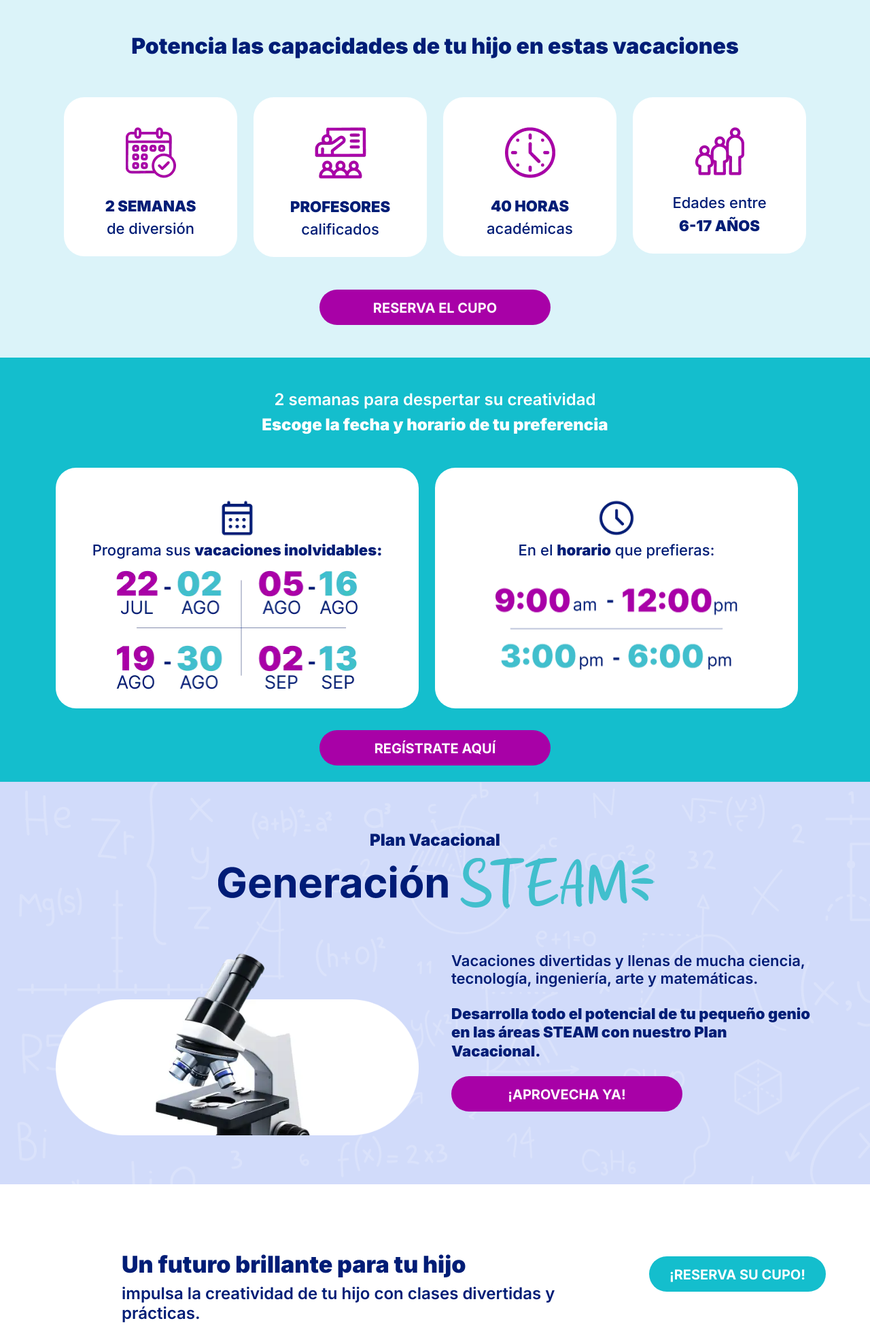
After one commit to suchmolin/planVacacionalBM, a PHP site: page /secc_BM.php in a window 1280 px wide. The commit adds this page. Shown: the top 1949 px of the page at 68% size. Run offline with PHP 8.4, Linux system fonts and the light colour scheme.

Commit message:
esperando recursos

```diff
--- a/a_header_b.php
+++ b/a_header_b.php
@@ -86,3 +86,7 @@ window.dataLayer = window.dataLayer || [];
 
 
     <link rel="preload" href="https://cdnjs.cloudflare.com/ajax/libs/font-awesome/6.5.2/css/all.min.css" as="style" onload="this.onload=null;this.rel='stylesheet'">
+
+
+
+    <link rel="stylesheet" href="https://unpkg.com/flickity@2/dist/flickity.min.css">
--- a/css/style_plan.css
+++ b/css/style_plan.css
@@ -2413,6 +2413,14 @@ margin-top: 60px;
 
             @media (max-width: 350px)
             {
+
+
+                .btn-p_a_s {width: 210px;
+                    height: 22px;
+                    font-size: 10px;
+                    padding-top: 4px;}
+
+
             .btn-primary_alt_short_wwhite_a_mora {     /* no los estoy variando */
                 width: 210px;
                 height: 22px;
@@ -2438,6 +2446,17 @@ margin-top: 60px;
 
             @media (min-width: 351px) and (max-width: 560px)
             {
+
+
+.btn-p_a_s {
+
+    width: 240px;
+    height: 32px;
+    font-size: 14px;
+    padding-top: 6px;
+
+}
+
             .btn-primary_alt_short_wwhite_a_mora {
                 width: 240px;
                 height: 32px;
@@ -2464,6 +2483,20 @@ margin-top: 60px;
 
             @media (min-width: 561px)
             {
+
+
+
+                .btn-p_a_s {
+
+                    width: 260px;
+                height: 52px;
+                font-size: 20px;
+                padding-top: 12px;
+
+                }
+
+
+
             .btn-primary_alt_short_wwhite_a_mora {
                 width: 340px;
                 height: 52px;
@@ -2514,6 +2547,51 @@ margin-top: 60px;
                     color: #001D76;
 
                 }
+
+
+
+
+
+
+
+                .btn-p_a_s {
+
+
+                    background-color: #14becd;
+                    color: white;
+                    border: none;   /*los botones siempre tienen un borde por defecto, quitarlo */
+
+                    font-weight: bold;  /* para que quedan mas gruesas */
+
+                    cursor: pointer;
+                    transition: all 1s ease;
+                    border-radius: 30px;
+
+                    }
+
+
+                    .btn-p_a_s:hover {
+
+                        background-color: #a801a7;
+                        color: white;
+
+                    }
+
+
+
+
+
+
+
+
+
+
+
+
+
+
+
+
 
 
 
--- a/f_footer_b.php
+++ b/f_footer_b.php
@@ -13,13 +13,17 @@
             <div class="row g-5">
 
 
-                <div class="col-lg-4 col-md-4 text_color_cc">
-                    <h4 class="azul_logo_text mb-3 t_ebold">Planes</h4>
+            <div class="col-lg-4 col-md-4">
+                    <h4 class="azul_logo_text mb-2 t_ebold"></h4>
 
 
-                    <a class="btn btn-link t_bold" href="#generacion"><span class="azul_logo_text">Generación STEAM</span></a>
-                    <a class="btn btn-link t_bold" href="#genios"><span class="azul_logo_text">Genios Matemáticos</span></a>
-                    <a class="btn btn-link t_bold" href="#grandes"><span class="azul_logo_text">Grandes Financieros</span></a>
+
+<a href="#homerr" class="navbar-brand d-flex align-items-left px-2 ">
+
+<img loading="lazy" src="img_logos/logo.webp" class="img-fluid" alt="Boostermath" width="160" height="51">
+
+</a>
+
 
 
                 </div>
@@ -57,12 +61,12 @@
 
                     </div>
 
-
+<!--
 <a href="#homerr" class="navbar-brand d-flex align-items-left px-2 ">
 
 <img loading="lazy" src="img_logos/logo.webp" class="img-fluid" alt="Boostermath" width="160" height="51">
 
-</a>
+</a>  -->
 
 
 
@@ -126,6 +130,6 @@
 
     <script src="00_sweetalerts/sweetalert2.all.min.js"></script>
 
-
+    <script src="https://unpkg.com/flickity@2/dist/flickity.pkgd.min.js"></script>
 
 </html>
--- a/index.php
+++ b/index.php
@@ -1,7 +1,7 @@
 <?php
 
 
- header("Location: planvacacional");
+ /* header("Location: planvacacional");  */
 
 
 ?>
--- a/planvacacional.php
+++ b/planvacacional.php
@@ -313,7 +313,7 @@ $la_hora = date("h:i:sa");  */
 
 
 
-    <section class="img-fluid back_azul_mora_ll" style="background-image:url('img_plan/math-bg-20.webp'); margin-bottom: 50px;"  >
+<section class="img-fluid back_azul_mora_ll" style="background-image:url('img_plan/math-bg-20.webp'); margin-bottom: 50px;"  >
 
 
 
--- /dev/null
+++ b/secc_BM.php
@@ -0,0 +1,511 @@
+<?php
+
+$dt = new DateTime("now", new DateTimeZone('America/Caracas'));
+
+$hoy_es = $dt->format('d-m-Y h:i:sa');
+
+
+?>
+
+
+
+<?php include ("a_header_b.php"); ?>
+
+<title>Plan Vacacional | Generación STEAM 2024</title>
+<link rel="canonical" href="https://www.boostermath.com/planvacacional">
+
+<meta content="" name="keywords">
+
+
+<meta content="Únete a nuestro Plan Vacacional Generación STEAM. Explora el mundo de la Ciencia, Tecnología, Ingeniería, Arte y Matemáticas de una manera divertida." name="description">
+
+
+
+</head>
+
+
+
+<body>
+
+    <!-- Spinner Start -->
+    <div id="spinner" class="show bg-white position-fixed translate-middle w-100 vh-100 top-50 start-50 d-flex align-items-center justify-content-center">
+        <div class="spinner-border text-primary" style="width: 3rem; height: 3rem;" role="status">
+            <span class="sr-only">Cargando...</span>
+        </div>
+    </div>
+    <!-- Spinner End -->
+
+
+
+
+    <section class="img-fluid back_turque_h_light">
+
+<div class="text-center wow fadeInUp" data-wow-delay="0.1s">
+
+<!-- <span class="text_color_aa cont_small" >Programa la fecha de unas <b>vacaciones inolvidables</b> para tus hijos:</span> -->
+
+<h2 class="text_color_aa mt-5 "><b class="t_ebold">Potencia las capacidades de tu hijo en estas vacaciones</b></h2>
+
+
+     </div>
+
+
+
+    <!-- Service Start -->
+    <div class="container-xxl  py-5"  >
+        <div class="container" style=" align-items: center;
+    justify-content: center; display:flex;" >
+
+
+
+            <div class="col-12 row g-4">
+
+
+
+                <div class="col-lg-3 col-6 wow   fadeInUp" data-wow-delay="0.1s" >
+                    <div id="calendarioz_a"  class="service-item text-center pt-3" style="border-radius: 30px; ">
+                        <div class="p-4">
+
+<img loading="lazy" id="calendarImage_a" class="mt-1" src="img_plan/calendar.webp" width="74" height="75" alt="Icono Calendario" ><br><br>
+
+                            <span class="text_color_aa cont_cajetillas" ><b class="t_ebold">2 SEMANAS</b></span><br>
+                            <span class="text_color_aa cont_cajetillas t_medium" >de diversión</span>
+
+                        </div>
+                    </div>
+                </div>
+
+
+                <script>
+    document.getElementById('calendarioz_a').addEventListener('mouseenter', function() {
+        document.getElementById('calendarImage_a').src = 'img_plan/calendar_w.png'; // Cambia 'nuevo_calendar.webp' por el nombre de tu nueva imagen
+    });
+
+    document.getElementById('calendarioz_a').addEventListener('mouseleave', function() {
+        document.getElementById('calendarImage_a').src = 'img_plan/calendar.webp'; // Restablece a la imagen original
+    });
+</script>
+
+
+
+
+                <div class="col-lg-3 col-6 wow fadeInUp" data-wow-delay="0.3s">
+                    <div id="calendarioz_b" class="service-item text-center pt-3" style="border-radius: 30px; " >
+                        <div class="p-4">
+
+                        <img loading="lazy" id="calendarImage_b" class="mt-1" src="img_plan/teacher.webp" width="76" height="76"  alt="Icono Profesor dando clases en Plan Vacacional" ><br><br>
+
+<span class="text_color_aa cont_cajetillas" ><b class="t_ebold">PROFESORES</b></span><br>
+<span class="text_color_aa cont_cajetillas t_medium" >calificados</span>
+
+                        </div>
+                    </div>
+                </div>
+
+
+
+                <script>
+    document.getElementById('calendarioz_b').addEventListener('mouseenter', function() {
+        document.getElementById('calendarImage_b').src = 'img_plan/teacher_w.png'; // Cambia 'nuevo_calendar.webp' por el nombre de tu nueva imagen
+    });
+
+    document.getElementById('calendarioz_b').addEventListener('mouseleave', function() {
+        document.getElementById('calendarImage_b').src = 'img_plan/teacher.webp'; // Restablece a la imagen original
+    });
+</script>
+
+
+
+                <div class="col-lg-3 col-6 wow fadeInUp" data-wow-delay="0.5s">
+                    <div id="calendarioz_c" class="service-item text-center pt-3" style="border-radius: 30px; ">
+                        <div class="p-4">
+
+                        <img loading="lazy" id="calendarImage_c" class="mt-1" src="img_plan/clock.webp" width="74" height="75"  alt="Icono Reloj" ><br><br>
+
+<span class="text_color_aa cont_cajetillas" ><b class="t_ebold">40 HORAS</b></span><br>
+<span class="text_color_aa cont_cajetillas t_medium" >académicas</span>
+
+                        </div>
+                    </div>
+                </div>
+
+
+
+
+                <script>
+    document.getElementById('calendarioz_c').addEventListener('mouseenter', function() {
+        document.getElementById('calendarImage_c').src = 'img_plan/clock_w.png'; // Cambia 'nuevo_calendar.webp' por el nombre de tu nueva imagen
+    });
+
+    document.getElementById('calendarioz_c').addEventListener('mouseleave', function() {
+        document.getElementById('calendarImage_c').src = 'img_plan/clock.webp'; // Restablece a la imagen original
+    });
+</script>
+
+
+
+                <div class="col-lg-3 col-6 wow fadeInUp" data-wow-delay="0.7s">
+                    <div id="calendarioz_d" class="service-item text-center pt-3" style="border-radius: 30px; ">
+                        <div class="p-4" >
+
+                        <img loading="lazy" id="calendarImage_d" class="mt-1" src="img_plan/age.webp" width="72" height="71" alt="Icono diferentes edades" ><br><br>
+
+<span class="text_color_aa cont_cajetillas t_medium" >Edades entre</span><br>
+<span class="text_color_aa cont_cajetillas" ><b class="t_ebold">6-17 AÑOS</b></span>
+
+                        </div>
+                    </div>
+                </div>
+
+
+
+
+                <script>
+    document.getElementById('calendarioz_d').addEventListener('mouseenter', function() {
+        document.getElementById('calendarImage_d').src = 'img_plan/age_w.png'; // Cambia 'nuevo_calendar.webp' por el nombre de tu nueva imagen
+    });
+
+    document.getElementById('calendarioz_d').addEventListener('mouseleave', function() {
+        document.getElementById('calendarImage_d').src = 'img_plan/age.webp'; // Restablece a la imagen original
+    });
+</script>
+
+
+            </div>     <!-- cierre row 12-->
+
+
+
+        </div>
+    </div>
+    <!-- Service End -->
+
+
+
+
+
+
+    <div class="text-center wow fadeInUp mb-5" data-wow-delay="0.1s">
+
+<a href="#contacto" class="btn btn-primary_alt_short_wwhite_a_mora t_ebold" >RESERVA EL CUPO</a>
+
+     </div>
+
+
+
+
+
+
+</section>
+
+
+
+
+
+
+
+
+<section class="back_turque_h" >
+
+<!-- Courses Start -->
+<div class="container-xxl mt-4 py-4">
+        <div class="container">
+
+         <div class="text-center wow fadeInUp mb-5" data-wow-delay="0.1s">
+
+    <!-- <span class="text_color_aa cont_small" >Programa la fecha de unas <b>vacaciones inolvidables</b> para tus hijos:</span> -->
+
+    <h2 class="text-white cont_semi t_regular "> 2 semanas para despertar su creatividad</h2>
+    <h2 class="text-white cont_semi t_ebold"><b> Escoge la fecha y horario de tu preferencia</b></h2>
+
+         </div>
+
+
+
+
+
+        <div class="col-12 row g-4 mb-2">
+
+
+<div class="col-lg-6 col-12 wow  muevete_centro  fadeInUp" data-wow-delay="0.1s" >
+    <div class="service-itemaa text-center pt-3" style="border-radius: 30px; ">
+        <div class="p-4">
+
+<img loading="lazy" class="mt-1" src="img_plan/calendar_month.webp"  alt="Calendario Plan Vacacional" width="60;" height="60"><br>
+
+<span class="text_color_aa cont_semi_peq " ><span class="t_medium">Programa sus</span> <b class="t_ebold">vacaciones inolvidables:</b></span><br>
+<img loading="lazy" class="mt-1 infoimg" src="img_plan/Group_289641.webp"  alt="Fechas Plan Vacacional" width="360" height="188">
+
+        </div>
+    </div>
+</div>
+
+
+<div class="col-lg-6 col-12 wow muevete_centro fadeInUp" data-wow-delay="0.3s">
+    <div class="service-itemaa text-center pt-3" style="border-radius: 30px; " >
+        <div class="p-4">
+
+        <img loading="lazy" class="mt-1" src="img_plan/schedule-2.webp"  alt="Horas Plan Vacacional" width="60;" height="60" ><br>
+
+        <span class="text_color_aa cont_semi_peq " ><span class="t_medium">En el</span> <b class="t_ebold">horario</b> <span class="t_medium">que prefieras:</span></span><br>
+        <img loading="lazy" class="mt-1 infoimg" src="img_plan/Frame_289642.webp"  alt="Horarios Plan Vacacional" width="360" height="188">
+
+        </div>
+    </div>
+</div>
+
+        </div>
+
+
+
+
+
+
+        </div>
+    </div>
+    <!-- Courses End -->
+
+
+
+
+    <div class="text-center wow fadeInUp mb-4" data-wow-delay="0.1s">
+
+<a href="#contacto" class="btn btn-primary_alt_short_wwhite_a_mora_bb t_ebold" >REGÍSTRATE AQUÍ</a>
+
+     </div>
+
+
+
+</section>
+
+
+
+
+
+
+
+<section class="img-fluid back_azul_mora_ll" style="background-image:url('img_plan/math-bg-20.webp'); margin-bottom: 50px;"  >
+
+
+
+<!-- About Start -->
+<div class="container-xxl py-5 margen_positivo ">
+        <div class="container">
+            <div id="generacion" class="row g-4">
+
+
+
+            <div class="text-center wow mb-4 fadeInUp " data-wow-delay="0.1s">
+
+
+
+<span class="text_color_aa cont_semi extrabbb t_ebold"><b>Plan Vacacional</b></span><br>
+
+<span><img loading="lazy" class="mb-2 textoimg" src="img_plan/titulo-GS.webp"  alt="Generación Steam Plan Vacacional" ></span>
+
+
+
+     </div>
+
+
+
+
+
+     <div class="col-lg-6 pe-4 cent_micro wow fadeInUp" data-wow-delay="0.1s"  >
+                <div class="position-relative " >
+
+<img loading="lazy" class="img-fluid " loading="lazy" src="img_plan/microscope.webp"
+                     alt="Microscopio de laboratorio de química" style="width:100%; "  width="534" height="258" >
+
+                </div>
+    </div>
+
+
+
+
+
+<div  class="col-lg-6 wow ps-4"   data-wow-delay="0.3s" >
+
+
+<h3 class="mb-4 text_color_aa cont_semi_peq t_regular">Vacaciones divertidas y llenas de mucha ciencia, tecnología, ingeniería, arte y matemáticas.</h3>
+
+<h3 class="mb-4 text_color_aa cont_semi_peq"><b class="t_ebold">Desarrolla todo el potencial de tu pequeño genio en las áreas STEAM con nuestro Plan Vacacional.<b></h3>
+
+
+
+
+
+<div class="mt-2  btn_centrate  "  >
+<a href="#contacto" class="btn btn-primary_alt_short_wwhite_a_mora t_ebold" >¡APROVECHA YA!</a>
+</div>
+
+
+</div>
+
+
+
+
+
+            </div>
+        </div>
+    </div>
+    <!-- About End -->
+
+
+
+    </section>
+
+
+
+
+
+
+
+
+
+
+
+
+
+ <!-- About start -->
+ <div class="container-xxl py-5 mb-4"  > <!-- style="background-color: cyan;" -->
+        <div class="container">
+            <div class="row g-5" > <!-- style="background-color: yellow;" -->
+
+
+            <div class="col-lg-1  wow fadeInUp " data-wow-delay="0.3s">
+
+            </div>
+
+
+            <div class="col-lg-8  wow fadeInUp" data-wow-delay="0.3s">
+
+            <h3 class="text_color_aa cont_huge t_regular"><b class="t_ebold">Un futuro brillante para tu hijo</b></h3>
+
+            <h4 class="text_color_aa  t_regular">impulsa la creatividad de tu hijo con clases divertidas y prácticas.</h4>
+
+            </div>
+
+
+
+            <div class="col-lg-3  wow fadeInUp " data-wow-delay="0.3s">
+
+<div class="mt-2    "  >
+<a href="#contacto" class="btn btn-p_a_s t_ebold" >¡RESERVA SU CUPO!</a>
+</div>
+
+            </div>
+
+
+
+            </div>
+        </div>
+    </div>
+    <!-- About End -->
+
+
+
+
+
+
+
+
+
+
+
+ <!-- About start -->
+ <div class="container-xxl py-5 mb-4"  > <!-- style="background-color: cyan;" -->
+        <div class="container">
+<div class="row g-5 text-center" style="justify-content: center; display:flex" > <!-- style="background-color: yellow;" -->
+
+
+
+
+
+            <div class="col-lg-12  wow fadeInUp" data-wow-delay="0.3s">
+
+<h4 class="text_color_aa  t_regular"><b class="t_ebold">Dale a tu hijo unas vacaciones increíbles en Boostermath</b></h4>
+
+            </div>
+
+
+
+
+
+
+
+            </div>
+        </div>
+    </div>
+    <!-- About End -->
+
+
+
+
+
+<section style="margin-bottom: 50px;">
+
+<span style="margin-bottom: 50px;">
+
+
+<div class="carousel"
+  data-flickity='{ "imagesLoaded": true, "percentPosition": false, "wrapAround": true, "autoPlay": true}'>
+
+  <img src="img_plan/microscope.png" alt="orange tree" />
+  <img src="img_plan/money.png" alt="submerged" />
+  <img src="img_plan/abaco.webp" alt="look-out" />
+  <img src="img_plan/microscope.png" alt="orange treedd" />
+  <img src="img_plan/money.png" alt="submergeddd" />
+  <img src="img_plan/abaco.webp" alt="look-outdd" />
+</div>
+
+
+
+
+
+
+
+</span>
+
+</section>
+
+
+
+<style>
+
+
+.carousel {
+  background: #EEE;
+}
+
+.carousel img {
+  display: block;
+  height: 200px;
+}
+
+@media screen and ( min-width: 768px ) {
+  .carousel img {
+    height: 400px;
+  }
+}
+
+
+
+
+
+
+
+</style>
+
+
+<script>
+
+
+
+
+</script>
+
+
+
+</body>
+
+<?php include ("f_footer_b.php"); ?>
```
Also changed, not shown: css/hero.css (+5 -5 lines), hero.html (+8 -8 lines), img_plan/Frame_289642.webp.
